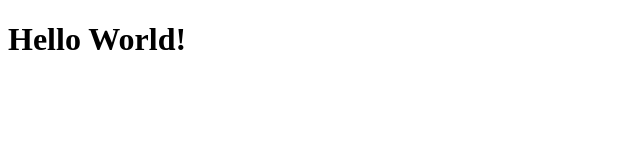
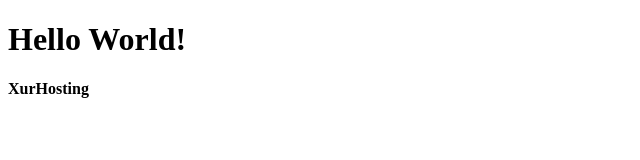
Before and after one commit to jovanie/xurhosting-web, a plain HTML site: page index.html in a window 1280 px wide. Shown: the whole page, without its empty margins (0-640 px from the left). Drawn offline with Linux system fonts and the light colour scheme.

Commit message:
Test for push auto publish

```diff
--- a/index.html
+++ b/index.html
@@ -6,5 +6,6 @@
   </head>
   <body>
     <p><h1>Hello World!</h1></p>
+    <p><strong>XurHosting</strong></p>
   </body>
 </html>
```
